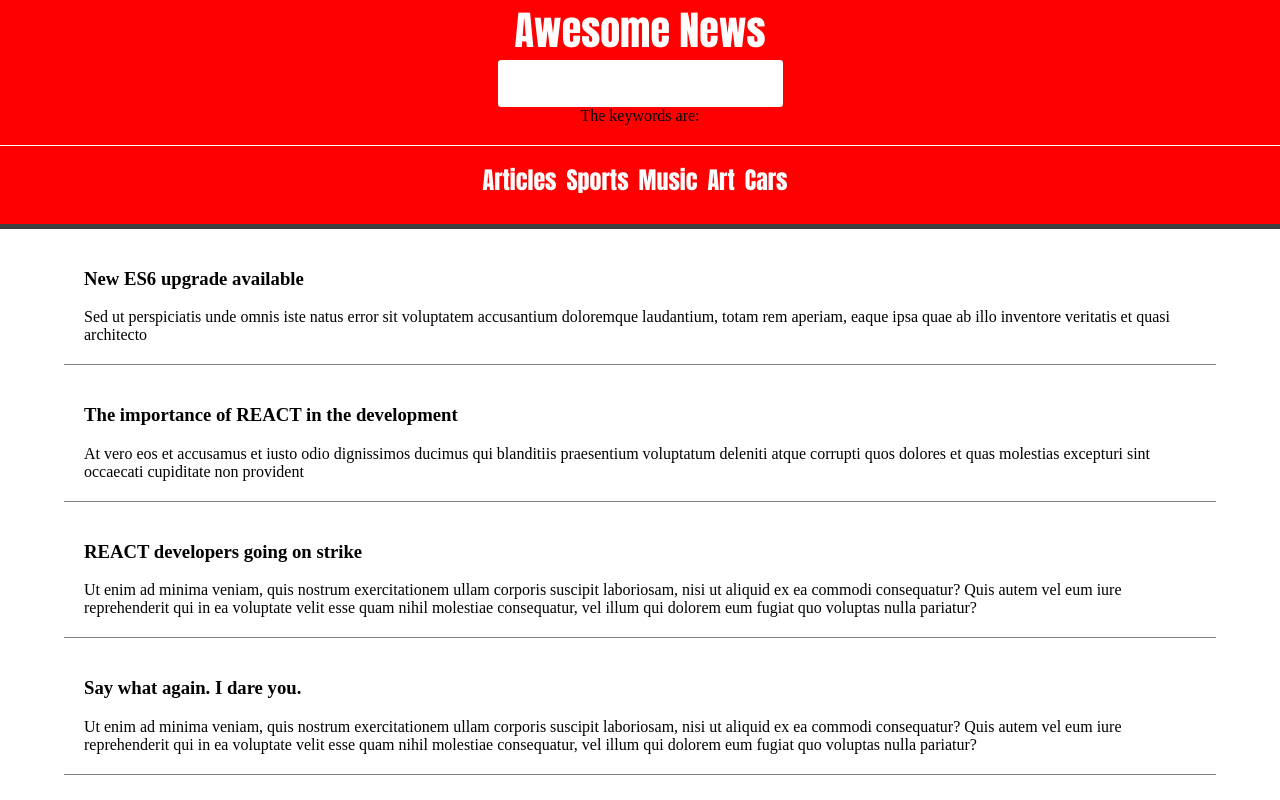
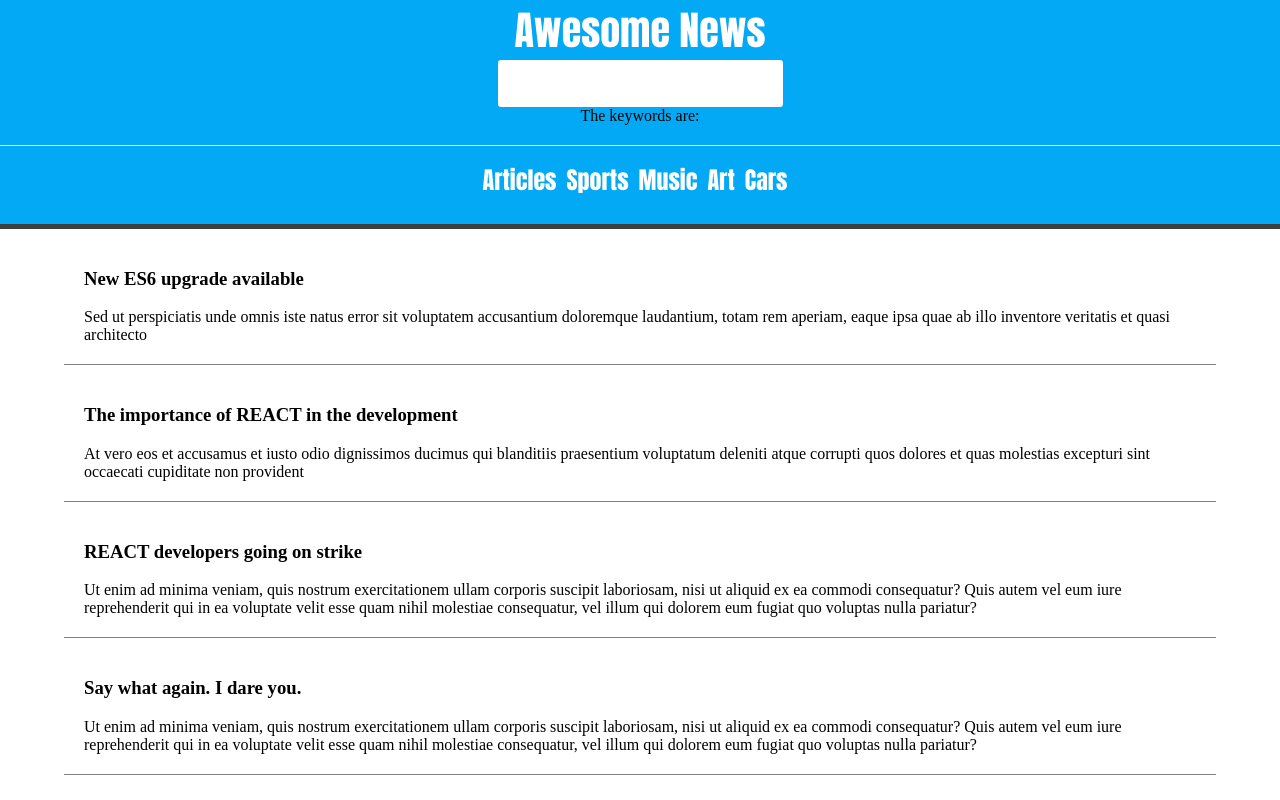
Before and after one commit to neu-msinha/React19-Practice, a React (Vite) app in the folder basic/: page / in a window 1280 px wide. Built offline with nearby package versions, Linux system fonts and the light colour scheme.

Commit message:
Sending data from child to parent HACK by passing function

```diff
--- a/basic/src/components/header/header.jsx
+++ b/basic/src/components/header/header.jsx
@@ -1,7 +1,7 @@
 import Navigation from './nav.jsx';
 import { useState } from 'react';
 
-const Header = () => {
+const Header = (props) => {
 
     const[active, setActive] = useState('active');
 
@@ -16,11 +16,11 @@ const Header = () => {
    }
 
    return (
-    <header className={active}>
+    <header>
         <div className="logo">
         Awesome News
         </div>
-        <input onChange={handleChange}/>
+        <input onChange={props.getKeywords}/>
         The keywords are: {keywords}
         <Navigation />
     </header>
--- a/basic/src/main.jsx
+++ b/basic/src/main.jsx
@@ -11,9 +11,13 @@ const App = () => {
 
   let [news, setNews] = useState(newsData);
 
+  const getKeywords = (event) => {
+    console.log(event.target.value);
+  };
+
   return (
     <>
-      <Header />
+      <Header getKeywords = {getKeywords}/>
       <div className='container'>
         <NewsList news={news}/>
       </div>
```
